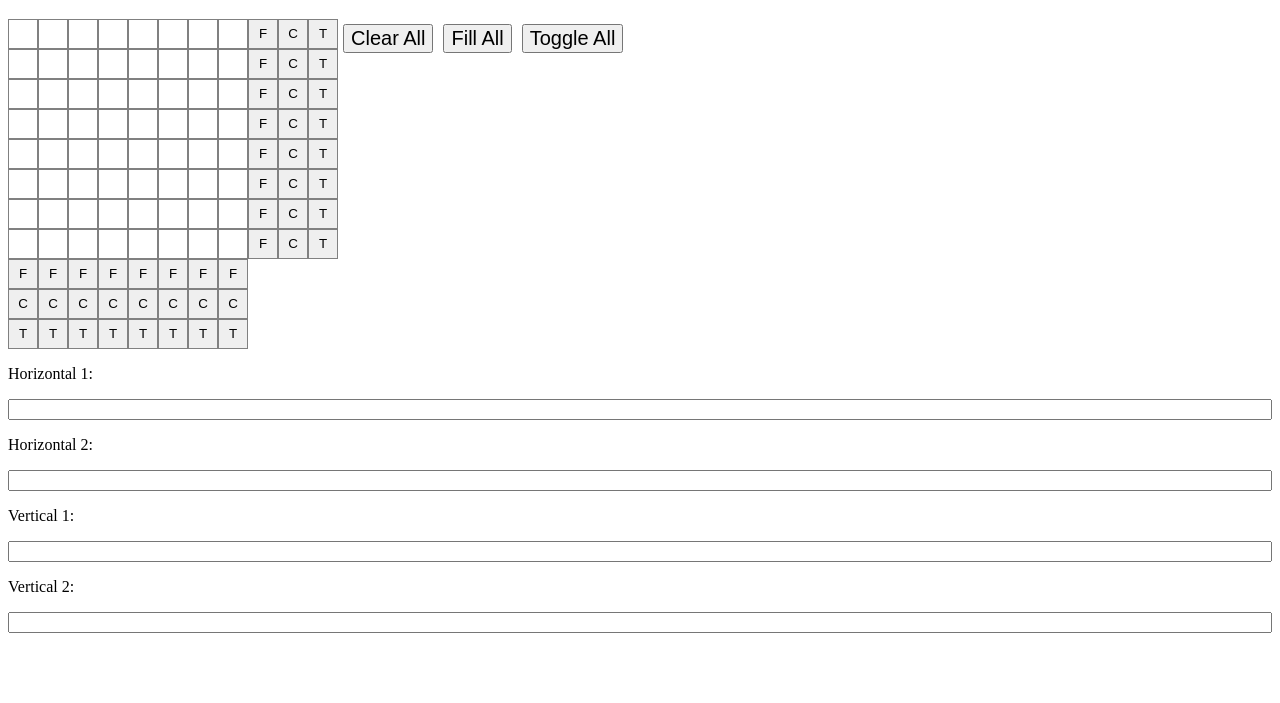
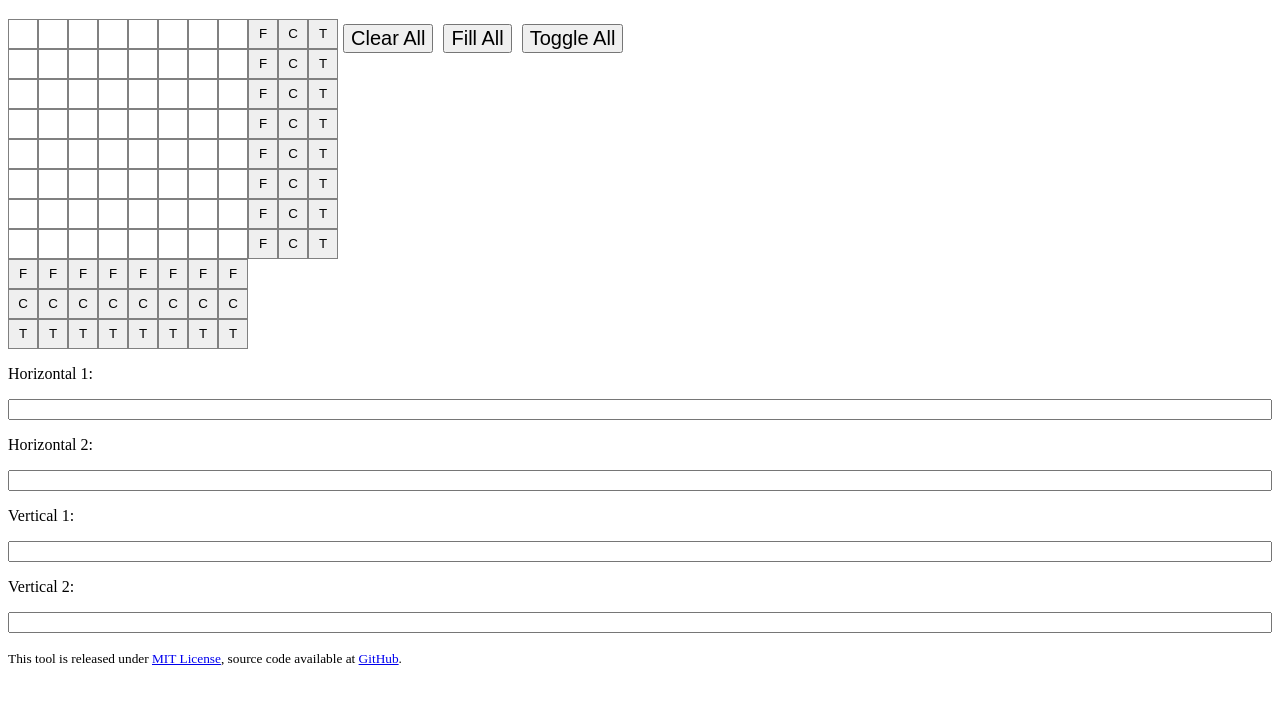
Before and after one commit to Inndy/LED-Matrix-Painter, a plain HTML site: page index.html in a window 1280 px wide. Shown: the part 61-764 px from the top of the page. Drawn offline with nearby package versions, Linux system fonts and the light colour scheme.

Commit message:
Add footer

```diff
--- a/index.html
+++ b/index.html
@@ -78,6 +78,15 @@
     <p>Vertical 2:</p>
     <input type="text" class="v2" />
   </section>
+  <footer>
+    <p>
+      <small>
+      This tool is released under
+      <a href="https://github.com/Inndy/LED-Matrix-Painter/blob/gh-pages/LICENSE">MIT License</a>,
+      source code available at <a href="https://github.com/Inndy/LED-Matrix-Painter">GitHub</a>.
+      </small>
+    </p>
+  </footer>
   <script type="text/javascript" src="script.js"></script>
 </body>
 </html>
```
